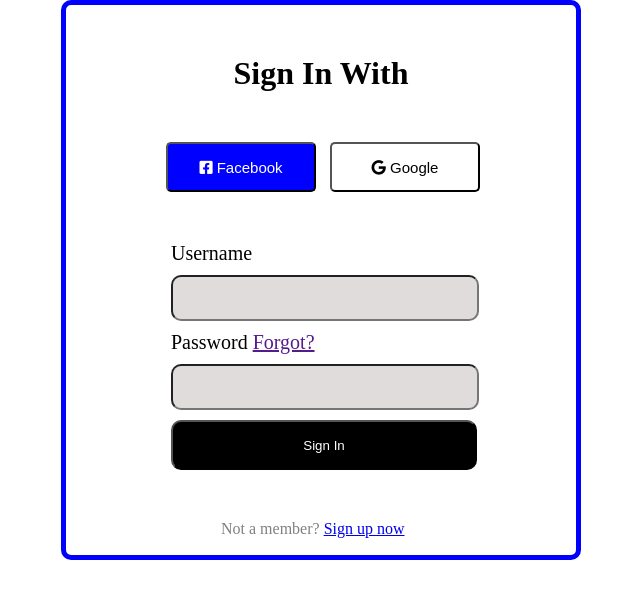
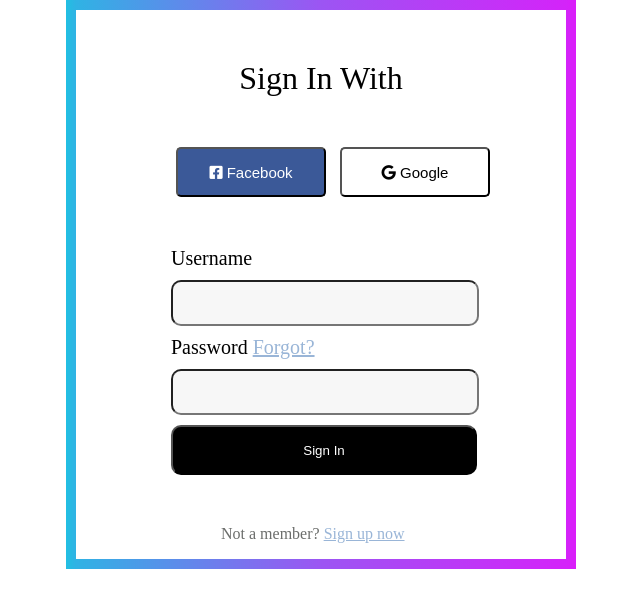
Before and after one commit to emrekesimemre/sign, a plain HTML site: page index.html in a window 1280 px wide. Shown: the whole page, without its empty margins (319-959 px from the left). Drawn offline with Linux system fonts and the light colour scheme.

Commit message:
add border color

```diff
--- a/index.html
+++ b/index.html
@@ -9,6 +9,7 @@
     <link rel="stylesheet" href="https://cdnjs.cloudflare.com/ajax/libs/font-awesome/6.0.0-beta2/css/all.min.css" integrity="sha512-YWzhKL2whUzgiheMoBFwW8CKV4qpHQAEuvilg9FAn5VJUDwKZZxkJNuGM4XkWuk94WCrrwslk8yWNGmY1EduTA==" crossorigin="anonymous" referrerpolicy="no-referrer" />
 </head>
 <body>
+    <div id="border">
  <head>
     <h1 id="title">Sign In With</h1>
 </head>
@@ -27,7 +28,7 @@
     </div>
 
     <div class="box">
-        <label for="password">Password <a href="">Forgot?</a></label><br>
+        <label for="password">Password <a id="forgot" href="">Forgot?</a></label><br>
         <input type="password" name="password" id="password">
     </div>
     <div id="form-submit">
@@ -35,7 +36,8 @@
     </div>
 </header>
 <footer>
-    <p>Not a member? <a href="#">Sign up now</a></p>
+    <p>Not a member? <a id="sign" href="#">Sign up now</a></p>
 </footer>
+</div>
 </body>
 </html>
--- a/style.css
+++ b/style.css
@@ -1,15 +1,15 @@
 body{
-    border: solid 5px;
+
     width:510px;
     height: 550px;
     margin: auto;
-    border-radius: 10px;
-    border-color:blue
+
 }
 
 #title{
     text-align: center;
     margin-top: 50px;
+    font-weight: lighter;
 }
 
 #face-button{
@@ -17,7 +17,7 @@ body{
     height: 50px;
     margin-left: 100px;
     border-radius: 5px;
-    background-color: blue;
+    background-color: rgb(59, 89, 152);
     color: white;
     font-size: 15px;
 }
@@ -48,7 +48,8 @@ body{
         height: 40px;
         margin-bottom: 10px;
         border-radius: 10px;
-        background-color: rgb(224, 220, 220);
+        background-color: rgb(247, 247, 247);
+        color: rgb(85, 85, 85);
     }
 
     #form-button{
@@ -62,5 +63,16 @@ body{
         width: 200px;
         margin: auto;
         margin-top: 50px;
-        color: gray;
+        color: rgb(107, 109, 107);
     }
+
+    #sign,
+    #forgot{
+        color: rgb(153, 181, 215);
+        font-weight: lighter;
+    }
+    #border{
+        border: solid 10px;
+        border-radius: 30px;
+        border-image:linear-gradient(to right, #21BFE2,#9C55F3 ,#DB1DFA ) 30;
+    }
```
